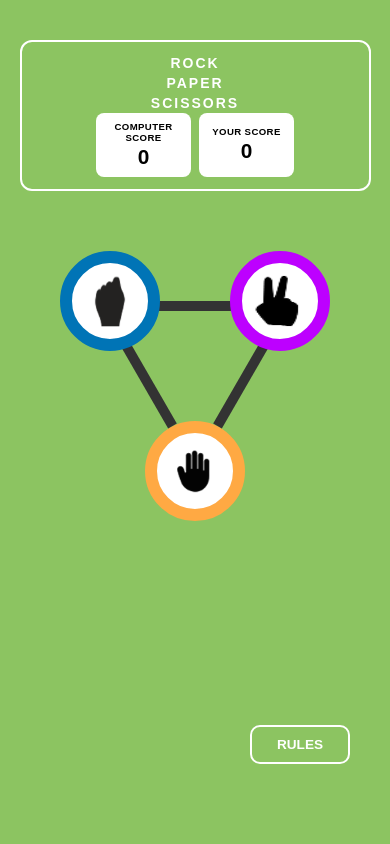
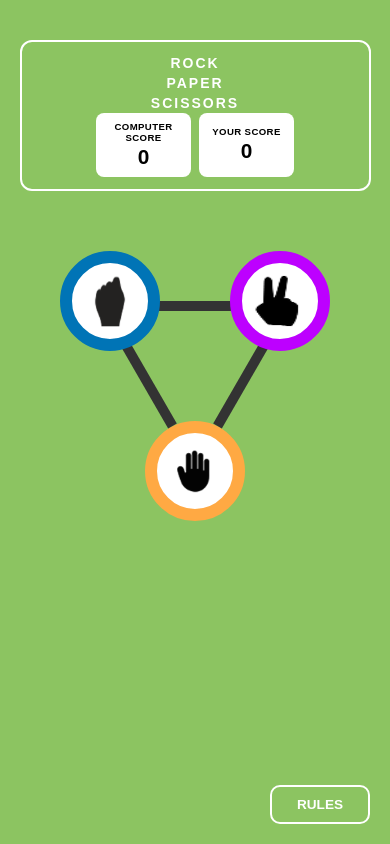
Before and after one commit to Gouravsharma20/StonePaper-Battle, a website: page index.html in a window 390 px wide. Drawn offline with Linux system fonts and the light colour scheme.

Commit message:
changes made

```diff
--- a/css/responsive/mobile.css
+++ b/css/responsive/mobile.css
@@ -180,9 +180,13 @@
   }
 
   .footer-buttons {
-    bottom: 15px;
+    position: fixed;
+    bottom: 20px;
     right: 15px;
+    display: flex;
+    flex-direction: column;
     gap: 8px;
+    z-index: 50;
   }
 
   .rules-btn,
@@ -190,6 +194,9 @@
     padding: 8px 12px;
     font-size: 0.75rem;
     min-width: 85px;
+    position: relative;
+    bottom:auto;
+    right:auto;
   }
 
 
```
